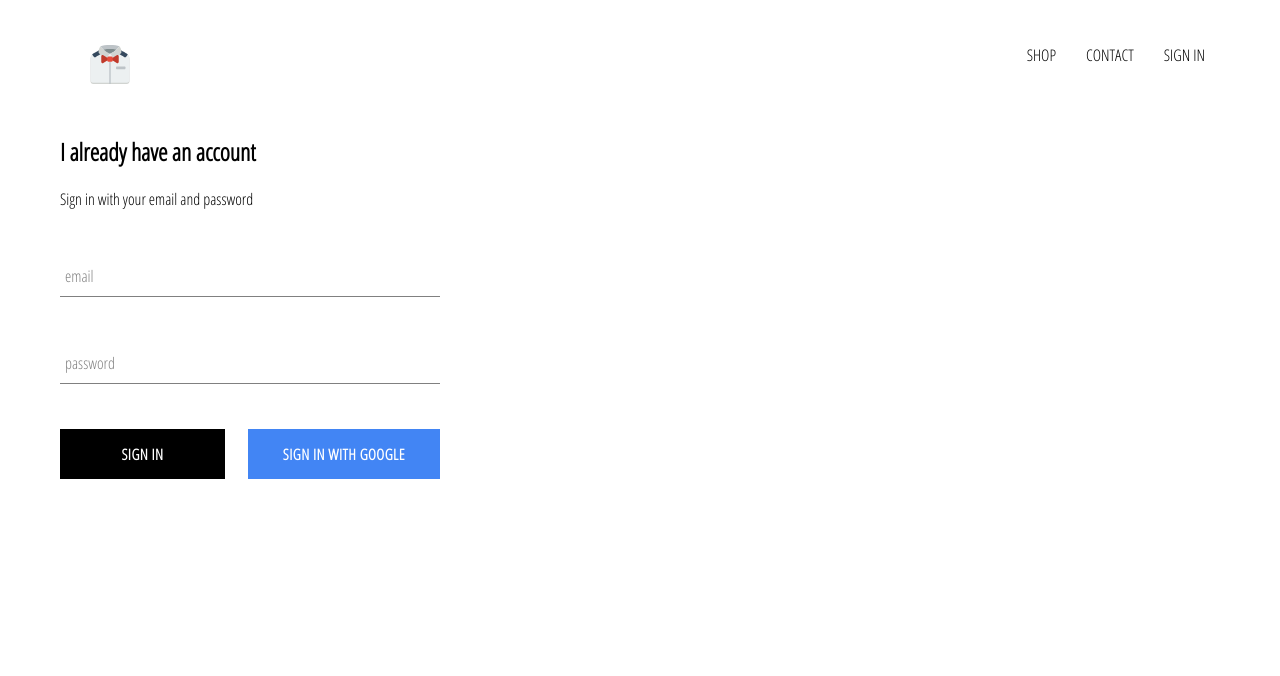
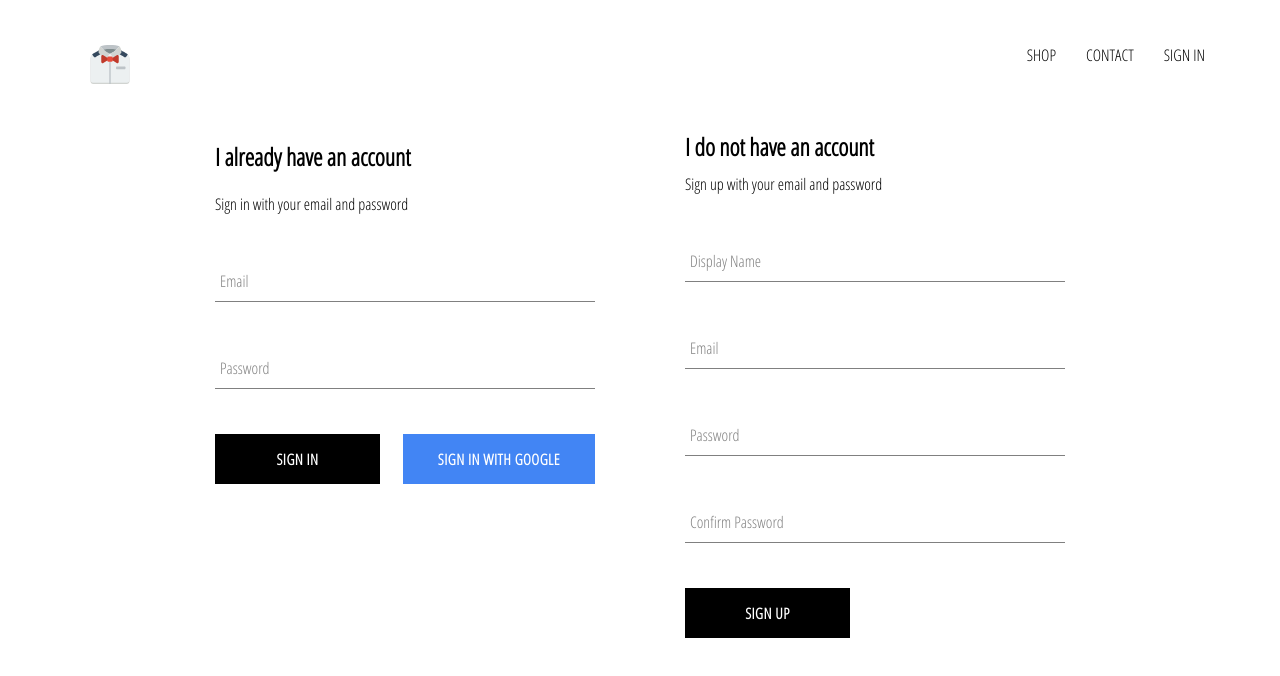
Before and after one commit to aaron-lau/re-fresh-clothing, a React (Create React App) app: page /signin in a window 1280 px wide. Shown: the top 676 px of the page. Built offline with nearby package versions, Linux system fonts and the light colour scheme; no server answers.

Commit message:
adding sign up functionality

```diff
--- a/src/App.js
+++ b/src/App.js
@@ -7,7 +7,7 @@
 import ShopPage from './pages/shop/shop.component';
 import SignInAndSignUpPage from './pages/sign-in-and-sign-up/sign-in-and-sign-up.component'
 import Header from './components/header/header-component';
-import { auth } from './firebase/firebase.utils';
+import { auth, createUserProfileDocument } from './firebase/firebase.utils';
 
 class App extends React.Component {
   constructor() {
@@ -20,9 +20,24 @@
   unsubscribeFromAuth = null
 
   componentDidMount() {
-    this.unsubscribeFromAuth = auth.onAuthStateChanged(user => {
-      this.setState({ currentUser: user  })
-    })
+    this.unsubscribeFromAuth = auth.onAuthStateChanged(async userAuth => {
+      if (userAuth) {
+        const userRef = await createUserProfileDocument(userAuth);
+
+        userRef.onSnapshot(snapShot => {
+          this.setState({
+            currentUser: {
+              id: snapShot.id,
+              ...snapShot.data()
+            }
+          })
+        });
+        console.log(this.state)
+      } else{
+        this.setState({currentUser: userAuth})
+      }
+
+    });
   }
 
   componentWillUnmount(){
--- a/src/components/sign-in/sign-in.component.jsx
+++ b/src/components/sign-in/sign-in.component.jsx
@@ -37,8 +37,8 @@
             <h2>I already have an account</h2>
             <span>Sign in with your email and password</span>
             <form onSubmit={this.handleSubmit}>
-                <FormInput name="email" type="email" value={this.state.email} handleChange={this.handleChange} label="email" required/>
-                <FormInput name="password" type="password" value={this.state.password} handleChange={this.handleChange} label="password" required/>
+                <FormInput name="email" type="email" value={this.state.email} handleChange={this.handleChange} label="Email" required/>
+                <FormInput name="password" type="password" value={this.state.password} handleChange={this.handleChange} label="Password" required/>
                 <div className="buttons">
                 <CustomButton type="submit"> Sign In </CustomButton>
                 <CustomButton onClick={signInWithGoogle} isGoogleSignIn>
--- /dev/null
+++ b/src/components/sign-up/sign-up.component.jsx
@@ -0,0 +1,103 @@
+import React from 'react';
+
+import FormInput from '../form-input/form-input.component'
+import CustomButtom from '../custom-button/custom-button.component'
+
+import {auth, createUserProfileDocument} from '../../firebase/firebase.utils'
+
+import './sign-up.styles.scss'
+
+class SignUp extends React.Component{
+    constructor(){
+        super();
+
+        this.state= {
+            displayName: '',
+            email: '',
+            password: '',
+            confirmPassword: ''
+        }
+    }
+
+    handleSubmit = async event => {
+        event.preventDefault();
+        const {displayName, email, password, confirmPassword } = this.state;
+
+        if (password !== confirmPassword ){
+            alert("passwords don't match");
+            return;
+        }
+
+        try {
+            const { user } = await auth.createUserWithEmailAndPassword(
+                email,
+                password
+            );
+
+            createUserProfileDocument(user, { displayName })
+
+            this.setState({
+                displayName: '',
+                email: '',
+                password: '',
+                confirmPassword: ''
+            });
+
+        } catch (error) {
+            console.error(error)
+        }
+    }
+
+    handleChange = event => {
+        const { name, value } = event.target;
+
+        this.setState ({ [name]: value})
+    }
+
+    render(){
+        const {displayName, email, password, confirmPassword } = this.state;
+        return (
+            <div className='sign-up'>
+                <h2 className='title'>I do not have an account</h2>
+                <span>Sign up with your email and password</span>
+                <form className='sign-up-form' onSubmit={this.handleSubmit}>
+                    <FormInput
+                        type='text'
+                        name='displayName'
+                        value= {displayName}
+                        onChange={this.handleChange}
+                        label='Display Name'
+                        required
+                    />
+                    <FormInput
+                        type='email'
+                        name='email'
+                        value= {email}
+                        onChange={this.handleChange}
+                        label='Email'
+                        required
+                    />
+                    <FormInput
+                        type='password'
+                        name='password'
+                        value= {password}
+                        onChange={this.handleChange}
+                        label='Password'
+                        required
+                    />
+                    <FormInput
+                        type='password'
+                        name='confirmPassword'
+                        value= {confirmPassword}
+                        onChange={this.handleChange}
+                        label='Confirm Password'
+                        required
+                    />
+                    <CustomButtom type='submit'>SIGN UP</CustomButtom>
+                </form>
+            </div>
+        )
+    }
+}
+
+export default SignUp
--- /dev/null
+++ b/src/components/sign-up/sign-up.styles.scss
@@ -0,0 +1,9 @@
+.sign-up {
+  display: flex;
+  flex-direction: column;
+  width: 380px;
+
+  .title {
+    margin: 10px 0;
+  }
+}
--- a/src/firebase/firebase.utils.js
+++ b/src/firebase/firebase.utils.js
@@ -13,6 +13,30 @@
     measurementId: "G-VZGWB55JB6"
   };
 
+export const createUserProfileDocument = async (userAuth, additionalData) => {
+  if (!userAuth) return;
+
+  const userRef = firestore.doc(`users/${userAuth.uid}`);
+  const snapShot = userRef.get();
+
+  if (!snapShot.exists) {
+    const { displayName, email} = userAuth;
+    const createdAt = new Date();
+
+    try {
+      await userRef.set({
+        displayName,
+        email,
+        createdAt,
+        ...additionalData
+      })
+    } catch (error) {
+      console.log("error creating user", error.message);
+    }
+  }
+  return userRef;
+}
+
 firebase.initializeApp(config);
 
 export const auth = firebase.auth();
--- a/src/pages/sign-in-and-sign-up/sign-in-and-sign-up.component.jsx
+++ b/src/pages/sign-in-and-sign-up/sign-in-and-sign-up.component.jsx
@@ -1,12 +1,14 @@
 import React from 'react';
 
 import SignIn from '../../components/sign-in/sign-in.component'
+import SignUp from '../../components/sign-up/sign-up.component'
 
 import './sign-in-and-sign-up.styles.scss';
 
 const SignInAndSignUpPage = () => (
     <div className='sign-in-and-sign-up'>
         <SignIn/>
+        <SignUp/>
     </div>
 )
 
--- a/src/pages/sign-in-and-sign-up/sign-in-and-sign-up.styles.scss
+++ b/src/pages/sign-in-and-sign-up/sign-in-and-sign-up.styles.scss
@@ -0,0 +1,6 @@
+.sign-in-and-sign-up{
+    width: 850px;
+    display: flex;
+    justify-content: space-between;
+    margin: 30px auto;
+}
```
